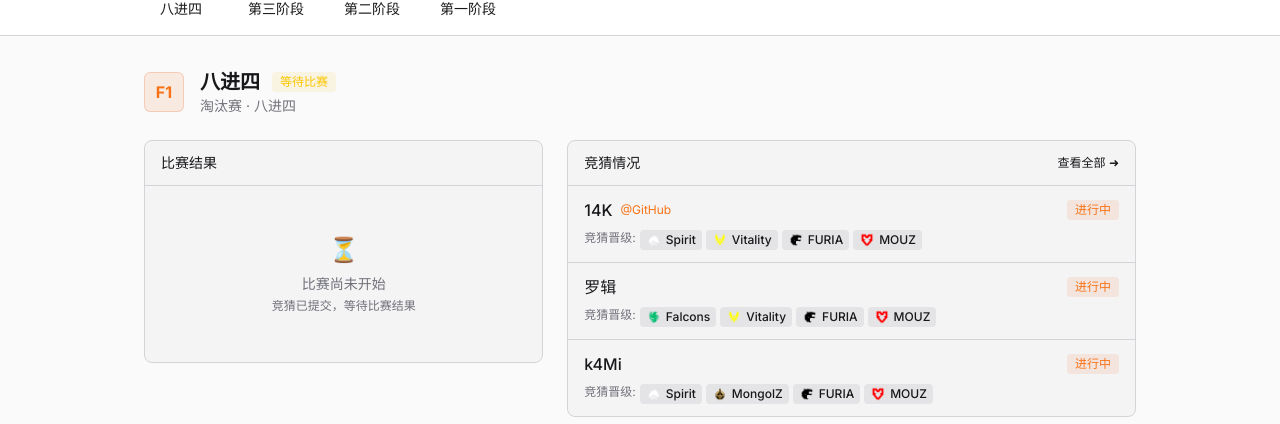
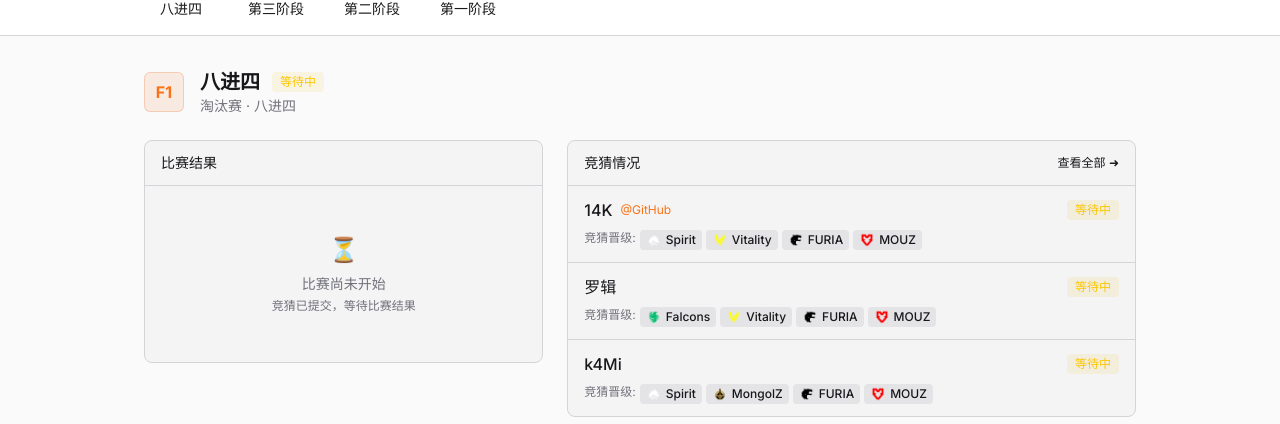
Before and after one commit to vikiboss/major-winner, a Next.js app: page / in a window 1280 px wide. Shown: the part 219-643 px from the top of the page. Built offline with nearby package versions, Linux system fonts and the light colour scheme.

Commit message:
chore: 优化文案

```diff
--- a/app/page.tsx
+++ b/app/page.tsx
@@ -248,7 +248,7 @@
                   ? '已完成'
                   : stageStatus === 'in_progress'
                     ? '进行中'
-                    : '等待比赛'}
+                    : '等待中'}
               </span>
             )}
           </div>
@@ -658,14 +658,18 @@
                       ? stageResult.passed
                         ? 'bg-win/10 text-win'
                         : 'bg-lose/10 text-lose'
-                      : 'bg-primary-500/10 text-primary-400 animate-pulse'
+                      : stageStatus === 'in_progress'
+                        ? 'bg-primary-500/10 text-primary-400 animate-pulse'
+                        : 'bg-yellow-500/10 text-yellow-400'
                   }`}
                 >
                   {stageStatus === 'completed'
                     ? stageResult.passed
                       ? '通过'
                       : '未通过'
-                    : '进行中'}
+                    : stageStatus === 'in_progress'
+                      ? '进行中'
+                      : '等待中'}
                 </span>
               )}
             </div>
--- a/app/teams/page.tsx
+++ b/app/teams/page.tsx
@@ -130,7 +130,7 @@
     if (lastPerf.status === 'champion')
       return { text: '🏆 冠军', className: 'text-primary-400 font-semibold' }
     if (lastPerf.status === 'in-progress') return { text: '赛程中', className: 'text-primary-400' }
-    if (lastPerf.status === 'waiting') return { text: '等待比赛', className: 'text-muted' }
+    if (lastPerf.status === 'waiting') return { text: '等待中', className: 'text-muted' }
     if (lastPerf.status === 'advanced' && lastPerf.result === '亚军')
       return { text: '🥈 亚军', className: 'text-primary-300 font-semibold' }
     if (lastPerf.status === 'eliminated')
```
